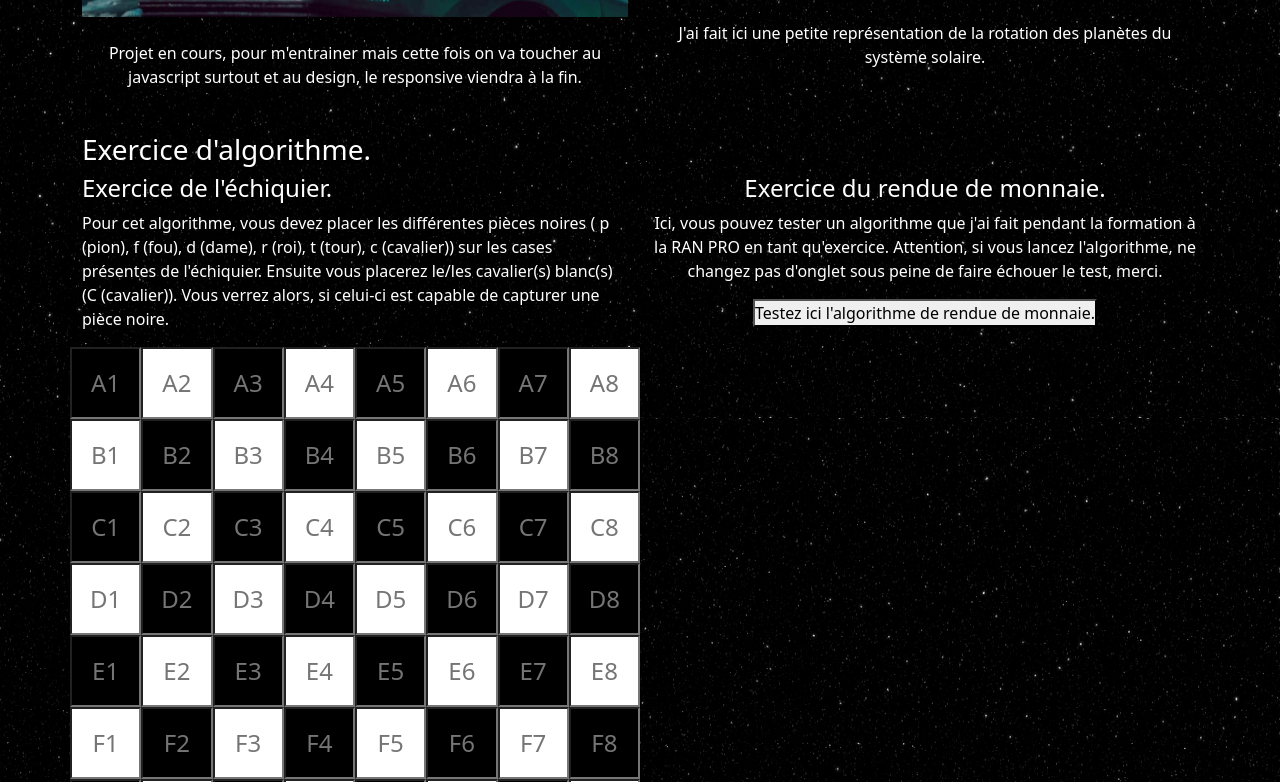
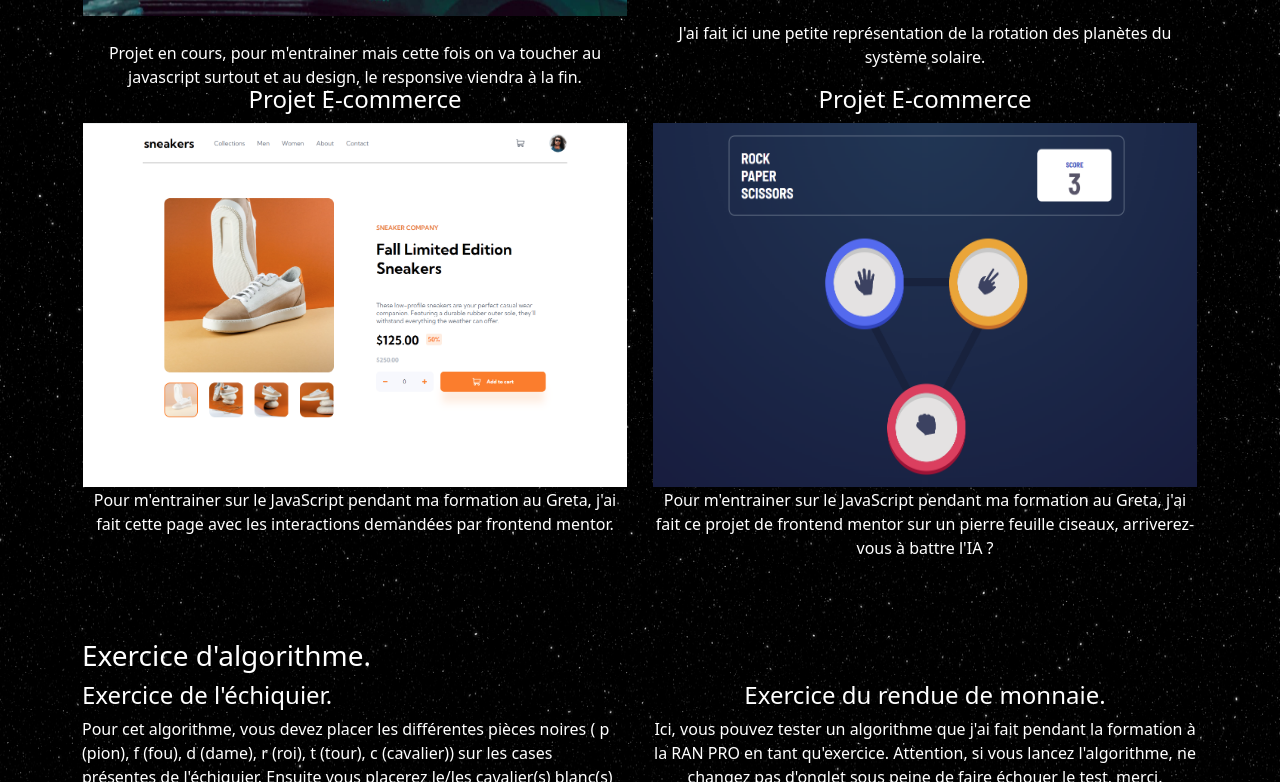
Before and after one commit to Hakureiken/Portfolio, a plain HTML site: page index.html in a window 1280 px wide. Shown: the part 1182-1964 px from the top of the page. Drawn offline with nearby package versions, Linux system fonts and the light colour scheme.

Commit message:
ajout de contenu

```diff
--- a/index.html
+++ b/index.html
@@ -60,6 +60,25 @@
                 </div>
 
                 <p id="textsysteme" onclick="modifyText('textsysteme')">J'ai fait ici une petite représentation de la rotation des planètes du système solaire.</p>
+            </div>
+            <!-- projet d'interaction pour un site E-commerce -->
+            <div class="col-12 col-xl-6 text-center mb-5">
+                <h4>
+                    <a href="https://hakureiken.github.io/E-Commerce/" target="_blank">Projet E-commerce</a>
+                </h4>
+                <a href="https://hakureiken.github.io/space_tourism_site/" target="_blank">
+                    <img src="image/e-commerce.png" alt="e-commerce">
+                </a>
+                <p onclick="modifyText('textCommerce')" id="textCommerce">Pour m'entrainer sur le JavaScript pendant ma formation au Greta, j'ai fait cette page avec les interactions demandées par frontend mentor.</p>
+            </div>
+            <div class="col-12 col-xl-6 text-center mb-5">
+                <h4>
+                    <a href="https://hakureiken.github.io/Janken/" target="_blank">Projet E-commerce</a>
+                </h4>
+                <a href="https://hakureiken.github.io/Janken/" target="_blank">
+                    <img src="image/janken.png" alt="Janken">
+                </a>
+                <p onclick="modifyText('textJanken')" id="textJanken">Pour m'entrainer sur le JavaScript pendant ma formation au Greta, j'ai fait ce projet de frontend mentor sur un pierre feuille ciseaux, arriverez-vous à battre l'IA ?</p>
             </div>
         </div>
 
@@ -289,6 +308,10 @@
             </div>
         </div>
     </div>
+
+
+
+
 <!-- mes compétences -->
     <div class="container">
         <div class="row">
--- a/style.css
+++ b/style.css
@@ -14,6 +14,7 @@ body {
 
 a img {
     height: 80%;width: 100%;
+    border: 1px solid transparent;
 }
 
 a:link, a:visited {
```
Also changed, not shown: image/e-commerce.png (added), image/janken.png (added).
